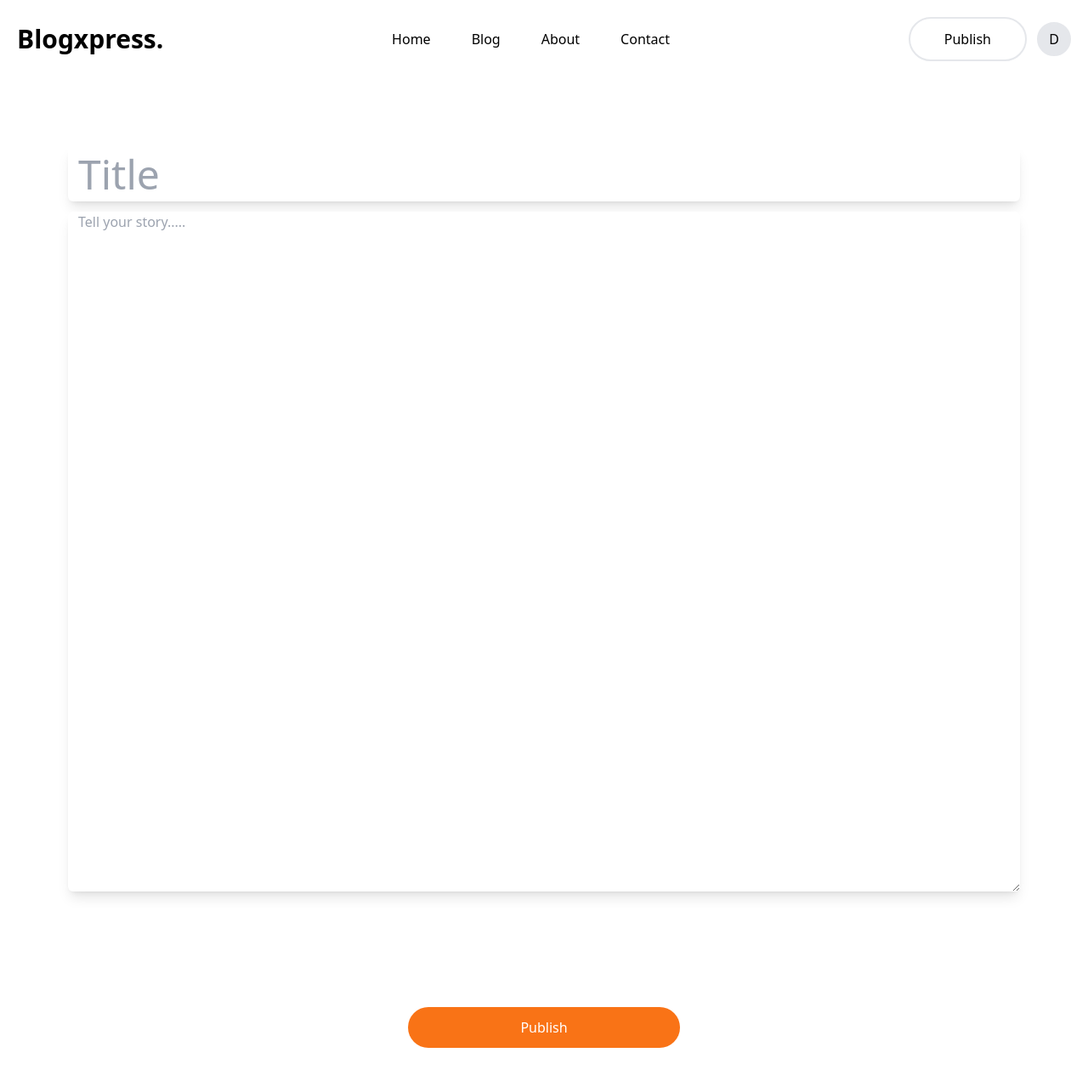
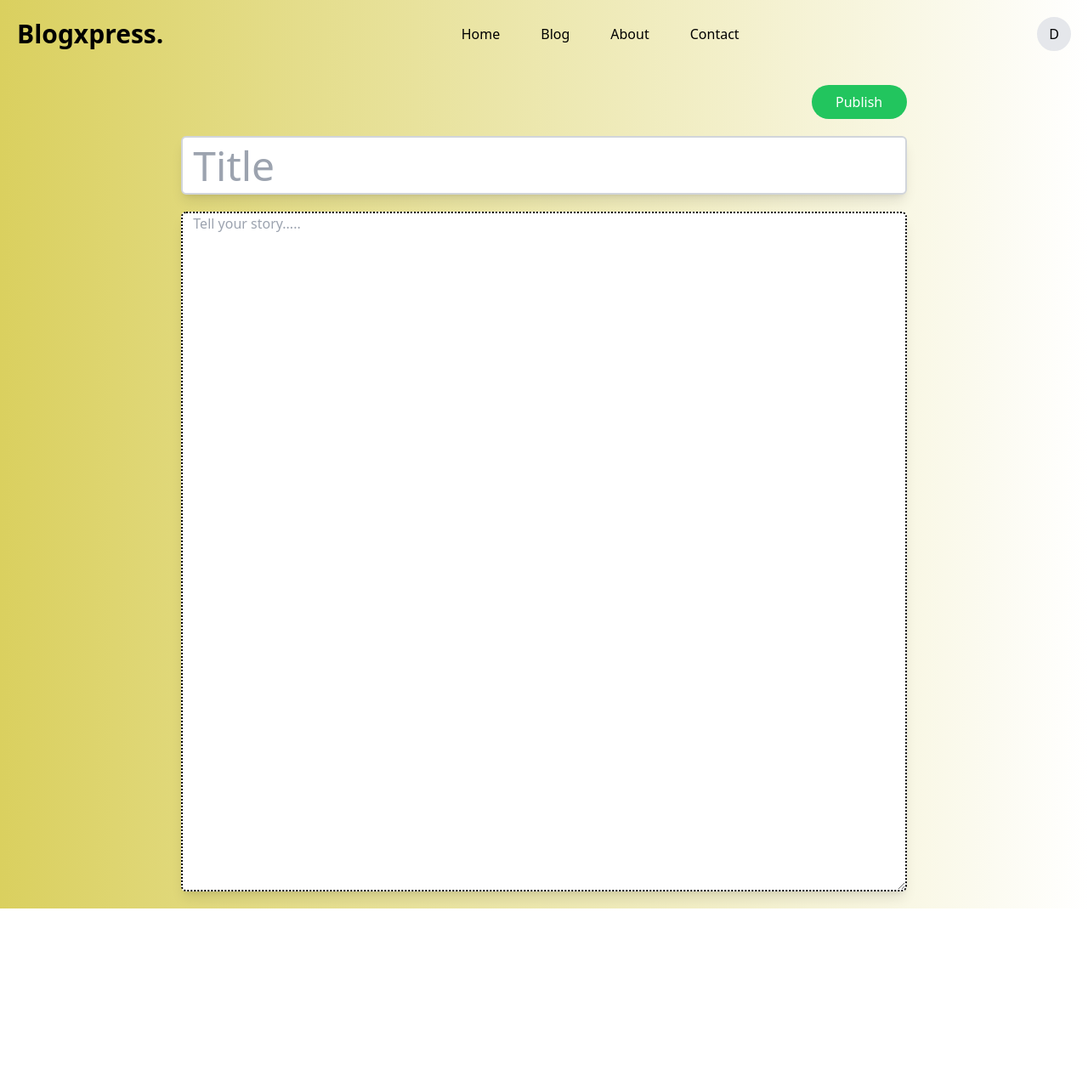
Before and after one commit to Dhruviika/MediumClone, a React (Vite) app in the folder frontend/: page /new-story in a window 1280 px wide. Shown: the top 1272 px of the page at 85% size. After the commit the page ends 1069 px from the top, so only its background shows below. Built offline with nearby package versions, Linux system fonts and the light colour scheme.

Commit message:
made some ui changes.

```diff
--- a/frontend/src/components/Auth.tsx
+++ b/frontend/src/components/Auth.tsx
@@ -127,7 +127,13 @@ export const AuthComponent = ({ type }: { type: "signup" | "signin" }) => {
         onClick={type == "signup" ? handleSubmitSignup : handleSubmitLogin}
         className="transform bg-[#DAD05F] text-sm px-20 py-2.5 me-2 mb-2 mt-8 rounded-full text-white hover:bg-orange-400 transition duration-700 hover:scale-125 flex justify-center items-center "
       >
-        {loading ? <Spinner /> : type == "signup" ? "Signup" : "Login"}
+        {loading ? (
+          <Spinner color="fill-bg[#DAD05F]" />
+        ) : type == "signup" ? (
+          "Signup"
+        ) : (
+          "Login"
+        )}
       </button>
     </div>
   );
--- a/frontend/src/components/Navbar.tsx
+++ b/frontend/src/components/Navbar.tsx
@@ -1,10 +1,11 @@
 import { LuAlignJustify } from "react-icons/lu";
 import { useState } from "react";
 import { RxCross2 } from "react-icons/rx";
-import { Link } from "react-router-dom";
+import { Link, useLocation } from "react-router-dom";
 
 export const Navbar = () => {
   const [showMenu, setShowMenu] = useState(false);
+  const location = useLocation();
 
   return (
     <>
@@ -27,9 +28,11 @@ export const Navbar = () => {
           </a>
         </div>
         <div className="hidden lg:flex items-center justify-end">
-          <div className="px-10 rounded-full py-3 mx-3 border-2 font-medium hover:bg-[#DAD05F]">
-            <Link to={"/new-story"}>Publish</Link>
-          </div>
+          {location.pathname != "/new-story" && (
+            <div className="px-10 rounded-full py-3 mx-3 border-2 font-medium hover:bg-[#DAD05F] hover:text-white">
+              <Link to={"/new-story"}>Publish</Link>
+            </div>
+          )}
 
           <div className="relative inline-flex items-center justify-center w-10 h-10 overflow-hidden bg-gray-200 rounded-full border-2">
             <span className="font-medium">D</span>
@@ -41,7 +44,7 @@ export const Navbar = () => {
       </div>
 
       {showMenu && (
-        <div className="fixed bg-slate-50 inset-0">
+        <div className="fixed bg-white inset-0">
           <div className="m-5 flex justify-between">
             <div className="text-3xl font-bold justify-center">Blogxpress.</div>
             <RxCross2 className="text-3xl" onClick={() => setShowMenu(false)} />
--- a/frontend/src/components/StepInto.tsx
+++ b/frontend/src/components/StepInto.tsx
@@ -1,24 +1,27 @@
-import { ImageGeneration } from "./ImageGeneration";
 import { HiOutlineArrowLongRight } from "react-icons/hi2";
+import { Link } from "react-router-dom";
 
 export const StepInto = () => {
   return (
     <div className="m-10">
-      <div className="w-2/3 p-14">
-        <div className="text-6xl font-bold leading-tight">
+      <div className="w-auto lg:w-2/3 p-14">
+        <div className="text-4xl font-bold leading-tight lg:text-6xl">
           Step into the world of Blogxpress, where our thoughts, stories and
           ideas come to life.
         </div>
         <button
           type="button"
-          className=" text-lg font-semibold bg-[#DAD05F] rounded-lg px-8 py-3 mt-5 text-center inline-flex items-center animate-pulse hover:animate-none"
+          className="ml-3 text-lg font-semibold bg-[#DAD05F] rounded-lg px-8 py-3 mt-8 text-center  hover: transition duration-700 hover:scale-125"
         >
-          Get Started
-          <HiOutlineArrowLongRight className="ml-2 size-5" />
+          <Link
+            to="/new-story"
+            className="text-black inline-flex items-center "
+          >
+            Get Started
+            <HiOutlineArrowLongRight className="ml-2 size-5" />
+          </Link>
         </button>
       </div>
-
-      {/* <div className="flex gap-24 h-72"> images</div> */}
     </div>
   );
 };
--- a/frontend/src/pages/Blog.tsx
+++ b/frontend/src/pages/Blog.tsx
@@ -4,7 +4,7 @@ import { CustomCategory } from "../components/CustomCategory";
 
 export const Blog = () => {
   return (
-    <div className="bg-orange-bg bg-cover bg-center h-svh">
+    <div className="bg-orange-bg bg-cover bg-center h-svh lg:h-svh">
       <Navbar />
       <StepInto />
 
--- a/frontend/src/pages/NewStory.tsx
+++ b/frontend/src/pages/NewStory.tsx
@@ -2,14 +2,17 @@ import { useState } from "react";
 import { Navbar } from "../components/Navbar";
 import { useNavigate } from "react-router-dom";
 import axios from "axios";
+import { Spinner } from "../components/Spinner";
 
 export const NewStory = () => {
   const [title, setTitle] = useState("");
   const [content, setContent] = useState("");
+  const [loading, setLoading] = useState(false);
 
   const navigate = useNavigate();
 
   const handlePublish = async () => {
+    setLoading(true);
     try {
       const token = localStorage.getItem("token");
       const res = await axios.post(
@@ -31,32 +34,36 @@ export const NewStory = () => {
     } catch (e) {
       console.error("An error occurred while publishing the story", e);
     }
+    setLoading(false);
   };
 
   return (
-    <div>
+    <div className="bg-gradient-to-r from-[#DAD05F] to-white">
       <Navbar />
-      <div className="flex flex-col p-20 gap-3">
+
+      <div className="flex flex-col mt-5 gap-5 items-center">
+        <div className="flex flex-col items-end mb-5 w-2/3">
+          <button
+            onClick={handlePublish}
+            className="bg-green-500 w-28 text-white py-2 rounded-full px-5 hover:bg-green-700"
+          >
+            Publish {loading && <Spinner color="fill-green-500" />}
+          </button>
+
           <input
-          className="text-5xl focus:outline-none shadow-lg px-3 rounded-md"
+            className="text-5xl focus:outline-none shadow-lg px-3 rounded-md border-5 my-5 w-full border-2 border-gray-300"
             placeholder="Title"
             value={title}
             onChange={(e) => setTitle(e.target.value)}
           />
+
           <textarea
-          className="text-1xl focus:outline-none h-svh px-3 rounded-md shadow-lg"
+            className="text-1xl focus:outline-none h-svh px-3 rounded-md shadow-lg w-full  border-dotted border-2 border-black"
             placeholder="Tell your story....."
             value={content}
             onChange={(e) => setContent(e.target.value)}
           />
         </div>
-      <div className="flex justify-center items-center h-40">
-        <button
-          onClick={handlePublish}
-          className="bg-orange-500 text-white rounded-full py-3 w-1/4 hover:bg-orange-700"
-        >
-          Publish
-        </button>
       </div>
     </div>
   );
```
Lines whose indentation alone changed are shown as unchanged.
